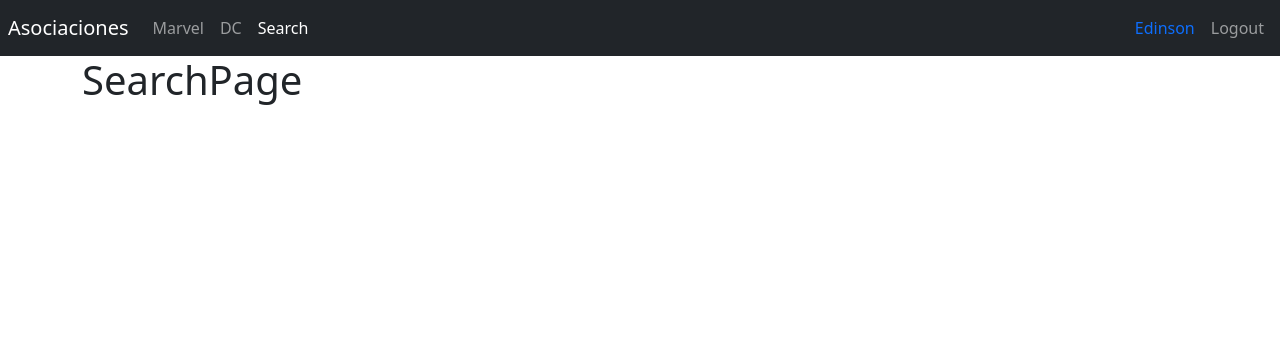
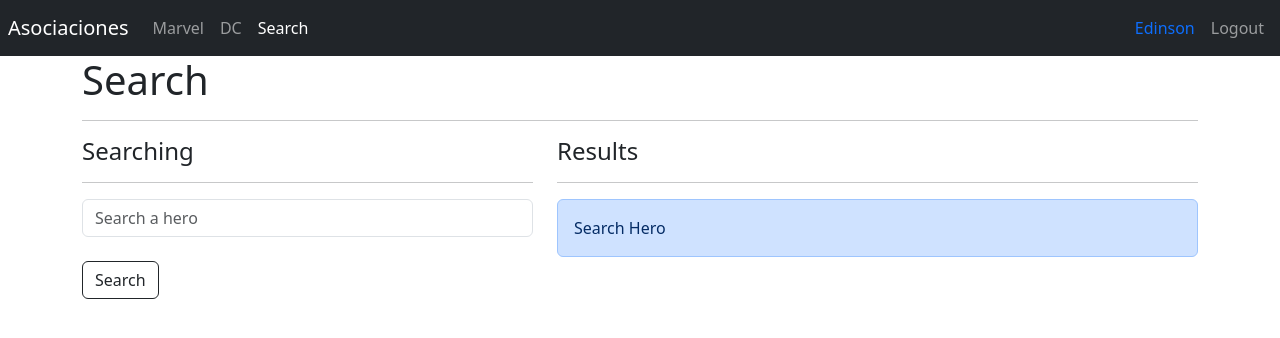
Before and after one commit to edinsondevs/React-con-Fernando-Herrera, a React (Vite) app in the folder 07-heroes-spa/: page /search in a window 1280 px wide. Shown: the top 338 px of the page. Built offline with nearby package versions, Linux system fonts and the light colour scheme.

Commit message:
mostrando heroes desde el buscador

```diff
--- a/07-heroes-spa/index.html
+++ b/07-heroes-spa/index.html
@@ -6,7 +6,7 @@
   <link rel="icon" type="image/svg+xml" href="/vite.svg" />
   <meta name="viewport" content="width=device-width, initial-scale=1.0" />
   <title>Vite + React</title>
-
+  <link rel="stylesheet" href="https://cdnjs.cloudflare.com/ajax/libs/animate.css/4.1.1/animate.min.css" />
   <link href="https://cdn.jsdelivr.net/npm/bootstrap@5.3.3/dist/css/bootstrap.min.css" rel="stylesheet" integrity="sha384-QWTKZyjpPEjISv5WaRU9OFeRpok6YctnYmDr5pNlyT2bRjXh0JMhjY6hW+ALEwIH" crossorigin="anonymous">
 </head>
 
--- a/07-heroes-spa/package.json
+++ b/07-heroes-spa/package.json
@@ -10,6 +10,7 @@
     "preview": "vite preview"
   },
   "dependencies": {
+    "query-string": "^9.0.0",
     "react": "^18.2.0",
     "react-dom": "^18.2.0",
     "react-router-dom": "^6.22.3"
--- a/07-heroes-spa/src/heroes/components/HeroCard.jsx
+++ b/07-heroes-spa/src/heroes/components/HeroCard.jsx
@@ -19,11 +19,12 @@ export const HeroCard = ({
 	// const charactersByHero = <p> {characters}</p>;
 
 	return (
-		<div className='col'>
+		<div className='col animate__animated animate__fadeIn'>
 			<div className='card m-3 '>
 				<div
 					className='row no-gutters card-body '
-					style={{ height: "16rem", width: "25rem" }}>
+					// style={{ height: "16rem", width: "25rem" }}
+				>
 					<div className='col-4'>
 						<img
 							src={heroImageUrl}
--- a/07-heroes-spa/src/heroes/components/HeroList.jsx
+++ b/07-heroes-spa/src/heroes/components/HeroList.jsx
@@ -1,8 +1,9 @@
 import { HeroCard } from "./HeroCard";
 import { getHeroesByPublisher } from "../helpers";
+import { useMemo } from "react";
 
 export const HeroList = ({ publisher }) => {
-	const heroes = getHeroesByPublisher(publisher);
+	const heroes = useMemo(() => getHeroesByPublisher(publisher), [publisher]);
 	return (
 		<div className='row rows-cols-1 row-cols-md-3 g-3'>
 			{heroes.map((hero) => {
--- /dev/null
+++ b/07-heroes-spa/src/heroes/helpers/getHeroById.js
@@ -0,0 +1,7 @@
+import { heroes } from "../data/heroes"
+
+export const getHeroById = ( id ) => {
+
+    return heroes.find( hero => hero.id === id );
+
+}
--- /dev/null
+++ b/07-heroes-spa/src/heroes/helpers/getHeroesByName.js
@@ -0,0 +1,12 @@
+import { heroes } from "../data/heroes";
+
+export const getHeroesByName = (name = '') => {
+
+    name = name.toLowerCase().trim();
+
+    if (name.length === 0) return [];
+
+    return heroes.filter(
+        hero => hero.superhero.toLowerCase().includes( name )
+    )
+}
--- a/07-heroes-spa/src/heroes/helpers/index.js
+++ b/07-heroes-spa/src/heroes/helpers/index.js
@@ -1 +1,3 @@
 export * from './getHeroesByPublisher'
+export * from './getHeroById'
+export * from './getHeroesByName'
--- a/07-heroes-spa/src/heroes/pages/HeroPage.jsx
+++ b/07-heroes-spa/src/heroes/pages/HeroPage.jsx
@@ -1,9 +1,56 @@
-import React from "react";
+import { useNavigate, useParams } from "react-router-dom";
+import { getHeroById } from "../helpers";
+import { useMemo } from "react";
 
 export const HeroPage = () => {
+	const navigate = useNavigate();
+
+	const { id } = useParams();
+
+	const hero = useMemo( () => getHeroById(id), [ id ]);
+
+	const onNavigateBack = () => {
+		navigate(-1)
+	};
+
+	if (!hero) {
+		<h2 className='container d-flex justify-content-center'>
+			404 - Not Found
+		</h2>
+
+	}
 	return (
-		<>
-			<h1>HeroPage</h1>
-		</>
+		<div className='row mt-5 animate__animated animate__fadeInLeft'>
+			<div className='col-4'>
+				<img
+					alt=''
+					src={`/assets/heroes/${id}.jpg`}
+					className='img-thumbnail'
+				/>
+			</div>
+			<div className='col-8'>
+				<h3>{hero.superhero}</h3>
+				<ul className='list-group list-group-flush'>
+					<li className='list-group-item'>
+						<b>Alter ego: </b> {hero.alter_ego}
+					</li>
+					<li className='list-group-item'>
+						<b>Publisher: </b> {hero.publisher}
+					</li>
+					<li className='list-group-item'>
+						<b>First Appearance: </b> {hero.first_appearance}
+					</li>
+				</ul>
+
+				<h5 className='mt-3'>Characters: </h5>
+				<p>{hero.characters}</p>
+
+				<button
+					className='btn btn-outline-dark'
+					onClick={onNavigateBack}>
+					Regresar
+				</button>
+			</div>
+		</div>
 	);
 };
--- a/07-heroes-spa/src/heroes/pages/SearchPage.jsx
+++ b/07-heroes-spa/src/heroes/pages/SearchPage.jsx
@@ -1,9 +1,74 @@
-import React from "react";
+import { HeroCard } from "../components/HeroCard";
+import { useNavigate } from "react-router-dom";
+import { useForm } from "../../hooks/useForm/useForm";
+import queryString from "query-string";
+import { getHeroesByName } from "../helpers/getHeroesByName";
 
 export const SearchPage = () => {
+	const navigate = useNavigate();
+
+	const { q = "" } = queryString.parse(location.search);
+	const heroes = getHeroesByName(q);
+
+	const { searchText, onInputChange, onResetForm } = useForm({
+		searchText: "",
+	});
+
+	const onSearchSubmit = (event) => {
+		event.preventDefault();
+		// if (searchText.trim().length <= 1) return;
+
+		navigate(`?q=${searchText}&asc=true`);
+
+		onResetForm();
+	};
+
 	return (
 		<>
-			<h1>SearchPage</h1>
+			<h1>Search</h1>
+			<hr />
+			<div className='row'>
+				<div className='col-5'>
+					<h4>Searching</h4>
+					<hr />
+					<form onSubmit={onSearchSubmit}>
+						<input
+							type='text'
+							name='searchText'
+							placeholder='Search a hero'
+							className='form-control'
+							autoComplete='off'
+							value={searchText}
+							onChange={onInputChange}
+						/>
+						<button
+							className='btn btn-outline-dark mt-4'
+							onClick={() => {}}>
+							Search
+						</button>
+					</form>
+				</div>
+
+				<div className='col-7'>
+					<h4>Results</h4>
+					<hr />
+					{!q && (
+						<div className='alert alert-primary'> Search Hero</div>
+					)}
+					{heroes.length === 0 && q && (
+						<div className='alert alert-danger'>
+							{" "}
+							No Hero with <b> {q} </b>{" "}
+						</div>
+					)}
+					{heroes.map((hero) => (
+						<HeroCard
+							key={hero.id}
+							{...hero}
+						/>
+					))}
+				</div>
+			</div>
 		</>
 	);
 };
--- a/07-heroes-spa/src/heroes/routes/HeroesRoutes.jsx
+++ b/07-heroes-spa/src/heroes/routes/HeroesRoutes.jsx
@@ -13,7 +13,7 @@ export const HeroesRoutes = () => {
 					<Route path='dc' element={<DcPage />} />
 					<Route path='about' element={<AboutPage />} />
 					<Route path='search' element={<SearchPage />} />
-					<Route path='hero' element={<HeroPage />} />
+					<Route path='hero/:id' element={<HeroPage />} />
 					<Route path='/' element={<Navigate to='/marvel' />} />
 				</Routes>
 			</div>
--- /dev/null
+++ b/07-heroes-spa/src/hooks/useForm/useForm.js
@@ -0,0 +1,25 @@
+import { useState } from "react";
+
+export const useForm = ( initialForm = {}) => {
+
+    const [formState, setFormState] = useState( initialForm );
+
+    const onInputChange = ({ target }) => {
+        const { value, name } = target;
+        setFormState({
+            ...formState,
+            [name]: value,
+        });
+    };
+
+    const onResetForm = () => {
+        setFormState( initialForm )
+    }
+
+    return{
+        ...formState,
+        formState,
+        onInputChange,
+        onResetForm,
+    }
+}
```
Also changed, not shown: 07-heroes-spa/src/routes/AppRouter.jsx (+2 -9 lines), 1 other file (tests, documents, lock files or other folders).
